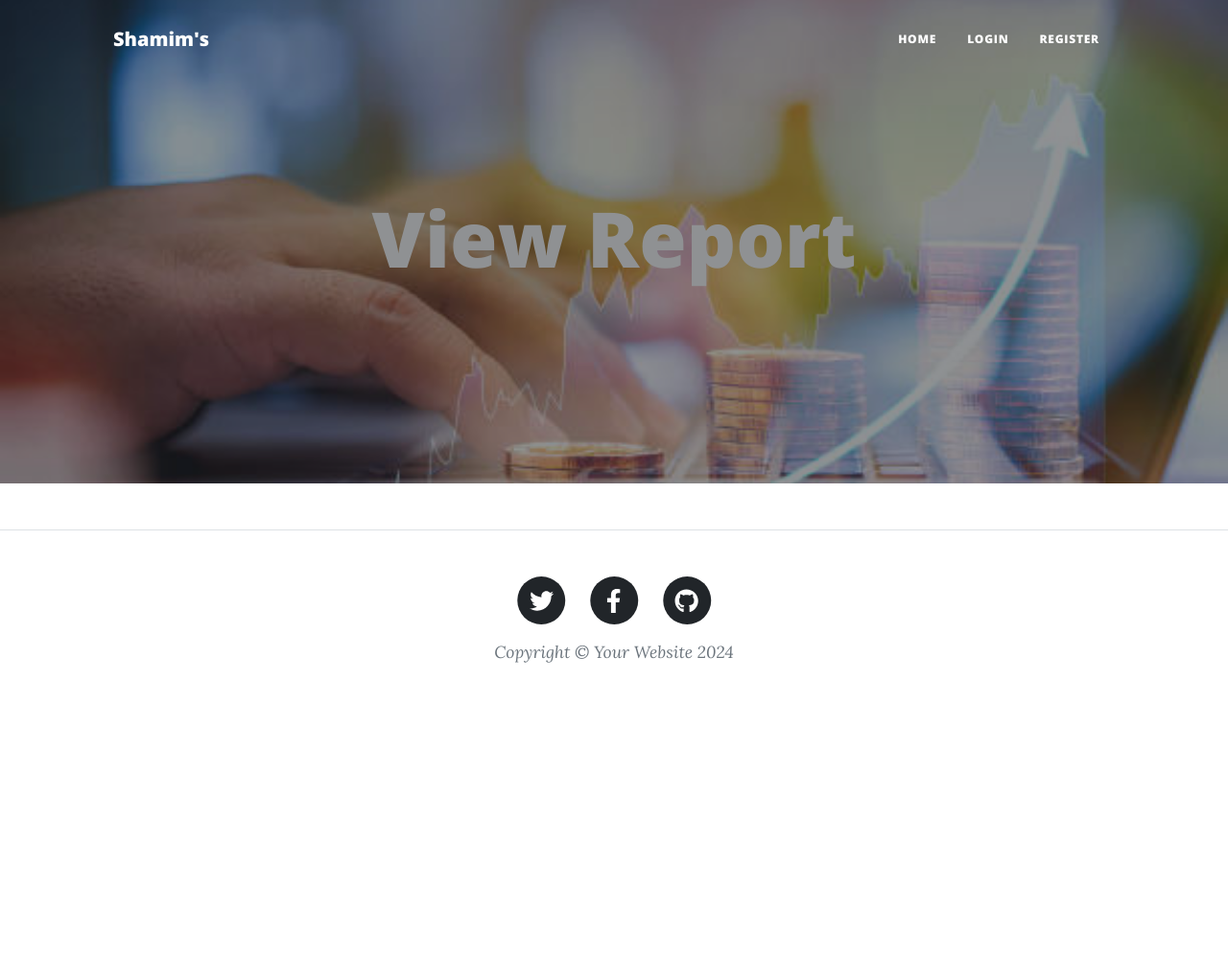
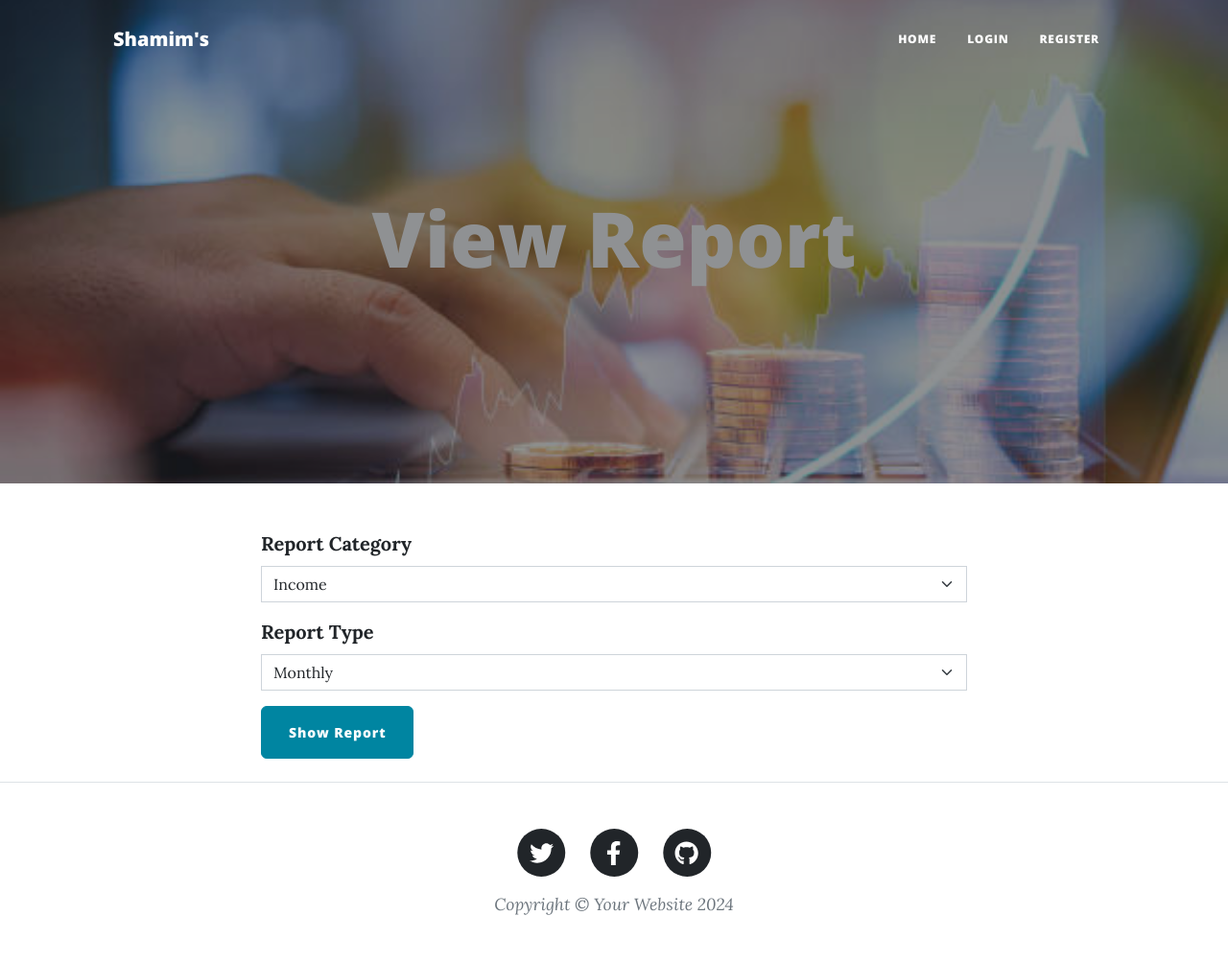
Before and after one commit to ShamimurRahmanShuvo/ExpenseManagement, a Flask app: page /view-report in a window 1280 px wide. Shown: the whole page at 96% size. Before the commit the page ends 691 px from the top, so only its background shows below. Run offline with Flask 3, Linux system fonts and the light colour scheme; some libraries are stand-ins or nearby versions.

Commit message:
Add report form

```diff
--- a/forms.py
+++ b/forms.py
@@ -41,3 +41,13 @@ class AddIncomeForm(FlaskForm):
     source = StringField("Income Source", validators=[DataRequired()])
     amount = DecimalField("Income Amount", places=2, validators=[DataRequired()])
     submit = SubmitField("Add Expense")
+
+
+class ViewReportForm(FlaskForm):
+    category = SelectField("Report Category",
+                           choices=[('Income', 'Income'), ('Expense', 'Expense'), ('Both', 'Both')],
+                           validators=[DataRequired()])
+    report_type = SelectField("Report Type",
+                              choices=[('Monthly', 'Monthly'), ('Yearly', 'Yearly')],
+                              validators=[DataRequired()])
+    submit = SubmitField("Show Report")
--- a/main.py
+++ b/main.py
@@ -10,11 +10,11 @@ from sqlalchemy.orm import relationship, DeclarativeBase, Mapped, mapped_column
 from sqlalchemy import Integer, String, Float
 from functools import wraps
 from werkzeug.security import generate_password_hash, check_password_hash
-from forms import RegisterForm, LoginForm, AddExpenseForm, ExpenseTypeForm, IncomeTypeForm, AddIncomeForm
+from forms import RegisterForm, LoginForm, AddExpenseForm, ExpenseTypeForm, IncomeTypeForm, AddIncomeForm, ViewReportForm
 
 
 app = Flask(__name__)
-app.config['SECRET_KEY'] = os.environ.get('FLASK_KEY')
+app.config['SECRET_KEY'] = os.environ.get('FLASK_KEY', '8BYkEfBA6O6donzWlSihBXox7C0sKR6b')
 ckeditor = CKEditor(app)
 Bootstrap5(app)
 
@@ -265,7 +265,8 @@ def add_expense():
 
 @app.route("/view-report")
 def view_report():
-    return render_template("report.html", current_user=current_user)
+    form = ViewReportForm()
+    return render_template("report.html", current_user=current_user, form=form)
 
 
 if __name__ == "__main__":
--- a/templates/report.html
+++ b/templates/report.html
@@ -1,3 +1,4 @@
+{% from "bootstrap5/form.html" import render_form %}
 {% block content %}
 {% include "header.html" %}
         <header class="masthead"
@@ -11,5 +12,14 @@
                 </div>
             </div>
         </header>
+        <main class="mb-4">
+            <div class="container">
+                <div class="row">
+                    <div class="col-lg-8 col-md-10 mx-auto">
+                        {{ render_form(form, novalidate=True, button_map={"submit": "primary"}) }}
+                    </div>
+                </div>
+            </div>
+        </main>
 {% include "footer.html" %}
 {% endblock %}
```
